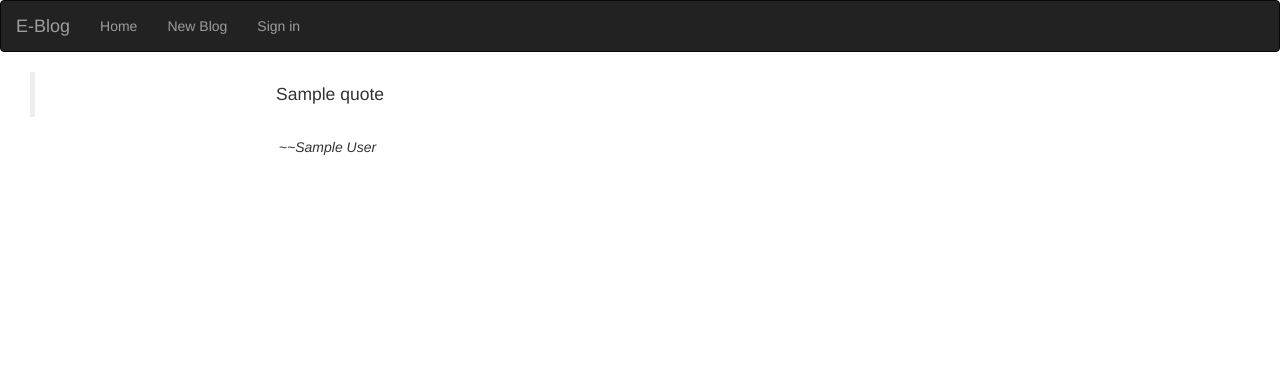
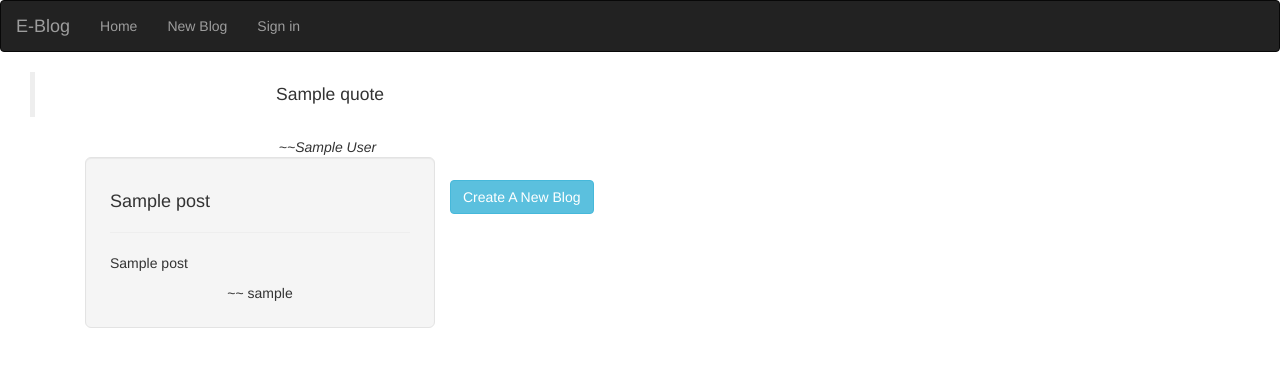
Before and after one commit to paulinenanzala19/E-Blog, a Flask app: template app/templates/index.html in a window 1280 px wide. Shown: the top 367 px of the page. Run offline with Flask 2, Linux system fonts and the light colour scheme; the template is opened without the code that fills it: most values are stand-ins (such as "Sample title", 1, 10 or a date in 2020); data that the repository does not hold is empty; some libraries are stand-ins or nearby versions.

Commit message:
displaying a recent blogs posted

```diff
--- a/app/main/views.py
+++ b/app/main/views.py
@@ -24,7 +24,7 @@ def blogs(blog_id):
 
     return render_template('blog.html', blog = blog)
 
-@main.route('/pitch/create', methods=['POST','GET'])
+@main.route('/blog/create', methods=['POST','GET'])
 @login_required
 def create_blog():
     form=BlogForm()
@@ -34,7 +34,7 @@ def create_blog():
         user_id=current_user
 
         new_blog_object = Blog(post=post,user_id=current_user._get_current_object().id,title=title)
-        new_blog_object.save_pitch()
+        new_blog_object.save_blog()
         return redirect(url_for('main.index'))
 
     return render_template('newblog.html', form = form)
--- a/app/templates/index.html
+++ b/app/templates/index.html
@@ -18,6 +18,7 @@
 		</div>
     </div>
 </div>
+<div class="container">
+	{{ macro.display(post)}}
+</div>
 {% endblock %}
-
-<h1>Hello world!</h1>
--- a/app/templates/macros.html
+++ b/app/templates/macros.html
@@ -1,27 +1,26 @@
-{% macro displayBlogs(blogs)%}
 
+{% macro display(post)%}
+{% if post %}
+ {%for p in post %}
+    <div class="col-xs-12 col-sm-4 col-md-4 col-lg-4 review-card">
+        <div class="well well-lg" id="cat">
+            <h4>{{p.title}}</h4>
+            <hr>
+            <p>{{p.post | truncate(100)}}</p>
 
-<div id="carouselExampleFade" class="carousel slide carousel-fade" data-bs-ride="carousel">
-    {% if blogs %}
-  <div class="carousel-inner">
-      {% for post in blogs%}
-    <div class="carousel-item active">
-      <img src="{{url_for('static', filename='photos/' + post.user.profile_pic_path) }}" class="d-block w-100" alt="...">
-      <h2>{{post.title}}</h2>
-      <p>{{post.posts | truncate(100)}}</p>
-      <footer>{{p.user.username}}</footer>
+            <footer class="blockquote-footer text-center">~~ {{p.user.username}}</footer>
+        </div>
     </div>
-     {%endfor%}
 
-  </div>
-  {%endif%}
-  <button class="carousel-control-prev" type="button" data-bs-target="#carouselExampleFade" data-bs-slide="prev">
-    <span class="carousel-control-prev-icon" aria-hidden="true"></span>
-    <span class="visually-hidden">Previous</span>
-  </button>
-  <button class="carousel-control-next" type="button" data-bs-target="#carouselExampleFade" data-bs-slide="next">
-    <span class="carousel-control-next-icon" aria-hidden="true"></span>
-    <span class="visually-hidden">Next</span>
-  </button>
+ {%endfor%}
+{% if post %}
+<a href="{{url_for('main.create_blog')}}" class="btn btn-info -center" style="margin-top:2% ;" id="btn">Create A New Blog</a>
+{%endif%}
+{%else%}
+<div class="col-12">
+  <h3>No Blogs added yet. Be the first!</h3>
+  <a href="{{url_for('main.create_blog')}}" class="btn btn-info -center" style="margin-top:2% ;margin-left: 50%;" id="btn">Create A New Blog</a>
+
 </div>
+{%endif%}
 {%endmacro%}
```
Also changed, not shown: app/templates/blog.html (+15 -0 lines).
